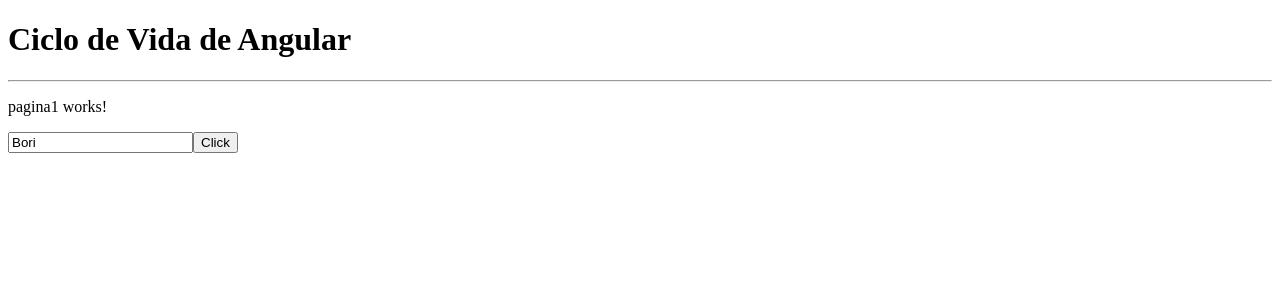
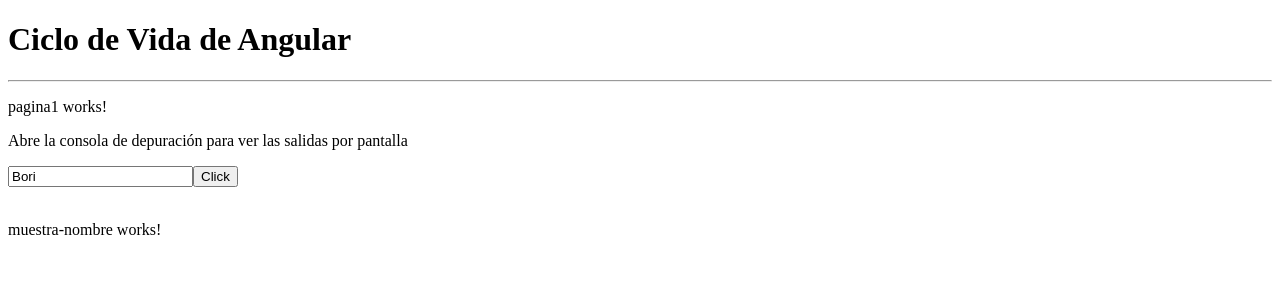
Before and after one commit to borilio/angular-ciclo-de-vida-hooks, an Angular app: page / in a window 1280 px wide. Shown: the top 300 px of the page. Built offline with nearby package versions, Linux system fonts and the light colour scheme.

Commit message:
Probando el DoChanges

```diff
--- a/src/app/components/muestra-nombre/muestra-nombre.component.ts
+++ b/src/app/components/muestra-nombre/muestra-nombre.component.ts
@@ -1,14 +1,22 @@
-import { Component, OnInit } from '@angular/core';
+import { Component, Input, OnChanges, OnInit, SimpleChanges } from '@angular/core';
 
 @Component({
   selector: 'app-muestra-nombre',
   templateUrl: './muestra-nombre.component.html',
   styleUrls: ['./muestra-nombre.component.css']
 })
-export class MuestraNombreComponent implements OnInit {
+export class MuestraNombreComponent implements OnInit, OnChanges {
+
+  @Input() nombre: string = "Bori";
 
   constructor() { }
 
-  ngOnInit(): void { }
+  ngOnChanges(changes: SimpleChanges): void {
+    console.log("Cambios ->", changes);
+  }
+
+  ngOnInit(): void {
+
+  }
 
 }
--- a/src/app/pages/pagina1/pagina1.component.html
+++ b/src/app/pages/pagina1/pagina1.component.html
@@ -1,10 +1,22 @@
 <p>pagina1 works!</p>
+<p>Abre la consola de depuración para ver las salidas por pantalla</p>
 
 <input
     placeholder="Hola Mundo"
-    [(ngModel)]="nombre"
+    [(ngModel)]="nombreInput"
     type="text">
 
 <button (click)="guardar()">
     Click
 </button>
+
+<br>
+<br>
+
+<!-- Para que ngOnChanges sea llamado, debe recibir un @Input -->
+<app-muestra-nombre [nombre]="nombreInput"></app-muestra-nombre>
+
+<!--
+    Como lo hemos enlazado al input del nombre, cada vez que escribamos algo
+    en el cuadro de texto, se lanzará el método ngOnChanges()
+ -->
--- a/src/app/pages/pagina1/pagina1.component.ts
+++ b/src/app/pages/pagina1/pagina1.component.ts
@@ -29,7 +29,7 @@
 {
 
   //Atributos
-  nombre: string = "Bori";
+  nombreInput: string = "Bori";
 
   //Métodos
   constructor() {
@@ -37,6 +37,8 @@
   }
 
   ngOnChanges(changes: SimpleChanges): void {
+    //Nunca será llamado, ya que el componente no tiene @Inputs
+    //Probamos el OnChanges en el muestra-nombre.component
     console.log('ngOnChanges', changes);
   }
 
```
